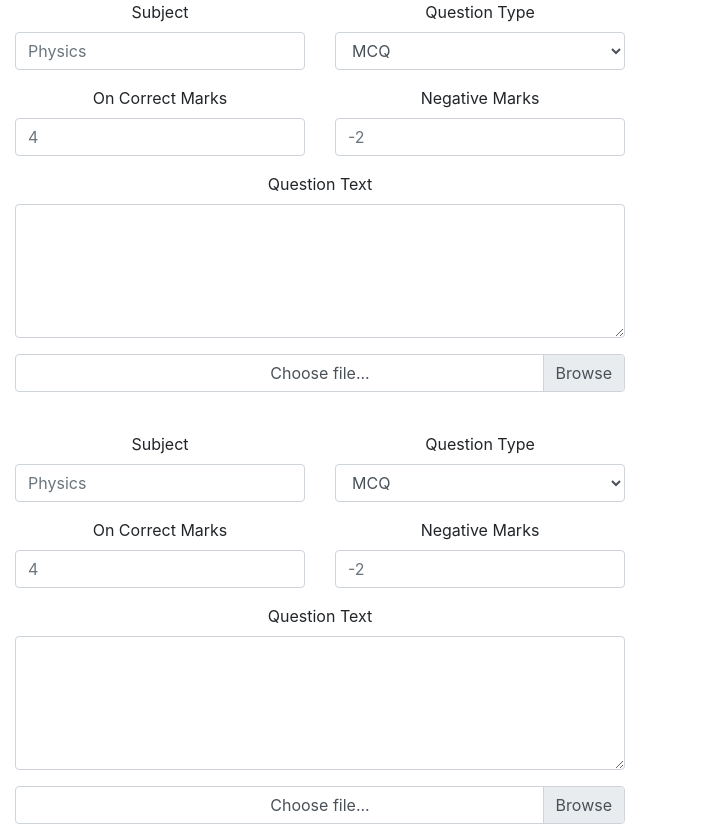
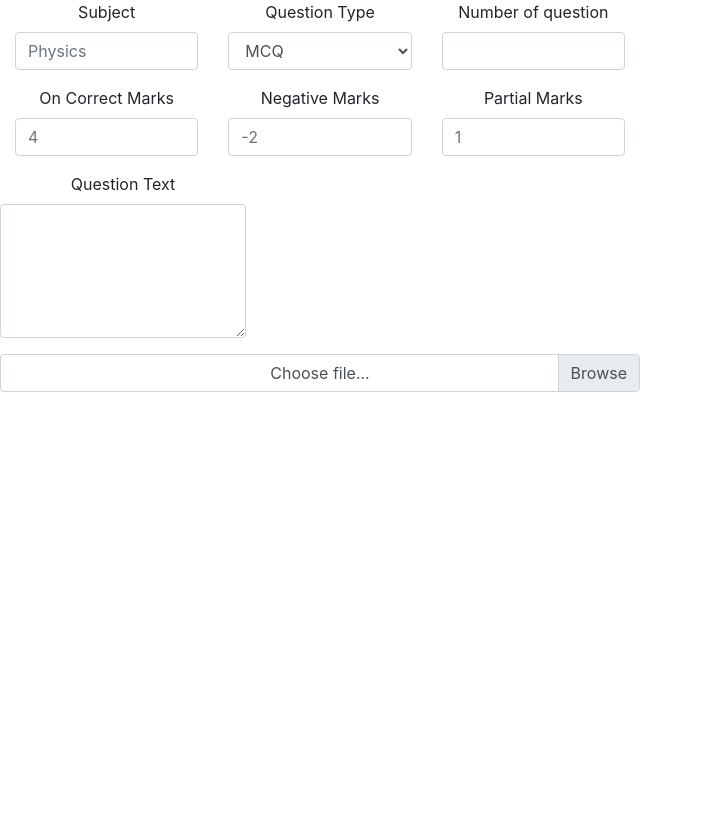
Before and after one commit to prantik1998/JEE_Helper, a Django app: page /testpapers/ in a window 1280 px wide. Shown: the whole page, without its empty margins (0-703 px from the left). After the commit the page ends 392 px from the top, so only its background shows below. Run offline with Django 3.2, Linux system fonts and the light colour scheme; some libraries are stand-ins or nearby versions.

Commit message:
mychanges

```diff
--- a/testpapers/templates/testpapers.html
+++ b/testpapers/templates/testpapers.html
@@ -1,16 +1,16 @@
 {% extends 'base.html' %}
 
 {% block content %}
-<div class="col-md-6" align="center">
-	<form id="Question 1">
+<div id="center" class="col-md-6" align="center">
+	<form id="Question1">
 		<div class="row">
-			<div class="col-md-6">
+			<div class="col-md-4">
 				<div class="form-group">
 					<label for="Subject">Subject</label>
 					<input type="text" class="form-control" id="Subject" placeholder="Physics">
 				</div>
 			</div>
-			<div class="col-md-6">
+			<div class="col-md-4">
 				<div class="form-group">
 					<label for="Question Type">Question Type</label>
 					<select class="form-control" id="Question Type">
@@ -20,27 +20,42 @@
 						<option>Numeric</option>
 						<option>Subjective</option>
 					</select>
+
 				</div>
+			</div>
+			<div class="col-md-4">
+				<div class="form-group">
+					<label for="Number">Number of question</label>
+					<input type="number" class="form-control" id="number">
+				</div>
+
 			</div>
 		</div>
 		<div class="row">
-			<div class="col-md-6">
+			<div class="col-md-4">
 
 				<div class="form-group">
 					<label for="On Correct Marks">On Correct Marks</label>
 					<input type="text" class="form-control" id="On Correct Marks" placeholder="4">
 				</div>
 			</div>
-			<div class="col-md-6">
+			<div class="col-md-4">
 				<div class="form-group">
 					<label for="Negative Marks">Negative Marks</label>
 					<input type="text" class="form-control" id="Negative Marks" placeholder="-2">
 				</div>
 			</div>
+			<div class="col-md-4">
+				<div class="form-group">
+					<label for="Partial Marks">Partial Marks</label>
+					<input type="text" class="form-control" id="Negative Marks" placeholder="1">
 				</div>
+			</div>
+		</div>
+		<div class="row" id="questions">
 			<div class="form-group">
 				<label for="QuestionText">Question Text</label>
-			<textarea class="form-control" id="QuestionText" rows="5	"></textarea>
+				<textarea class="form-control" id="QuestionText" rows="5"></textarea>
 			</div>
 
 
@@ -50,59 +65,13 @@
 				<label class="custom-file-label" for="validatedCustomFile">Choose file...</label>
 				<div class="invalid-feedback">Example invalid custom file feedback</div>
 			</div>
+		</div>
 	</form>
 	<div class="row">
+
 		<br>
 	</div>
-	<form id="Question 2">
-		<div class="row">
-			<div class="col-md-6">
-				<div class="form-group">
-					<label for="Subject">Subject</label>
-					<input type="text" class="form-control" id="Subject" placeholder="Physics">
-				</div>
-			</div>
-			<div class="col-md-6">
-				<div class="form-group">
-					<label for="Question Type">Question Type</label>
-					<select class="form-control" id="Question Type">
-						<option>MCQ</option>
-						<option>MCQ(Multiple Correct)</option>
-						<option>Integer Type</option>
-						<option>Numeric</option>
-						<option>Subjective</option>
-					</select>
-				</div>
-			</div>
-		</div>
-		<div class="row">
-			<div class="col-md-6">
 
-				<div class="form-group">
-					<label for="On Correct Marks">On Correct Marks</label>
-					<input type="text" class="form-control" id="On Correct Marks" placeholder="4">
-				</div>
-			</div>
-			<div class="col-md-6">
-				<div class="form-group">
-					<label for="Negative Marks">Negative Marks</label>
-					<input type="text" class="form-control" id="Negative Marks" placeholder="-2">
-				</div>
-			</div>
-		</div>
-		<div class="form-group">
-			<label for="QuestionText">Question Text</label>
-			<textarea class="form-control" id="QuestionText" rows="5	"></textarea>
-		</div>
-
-
-		<div class="custom-file" id="Figure">
-			<input type="file" class="custom-file-input" id="validatedCustomFile" required>
-			<!-- <img id="blah" src="#" alt="your image" /> -->
-			<label class="custom-file-label" for="validatedCustomFile">Choose file...</label>
-			<div class="invalid-feedback">Example invalid custom file feedback</div>
-		</div>
-	</form>
 </div>
 
 <script type="text/javascript">
@@ -132,6 +101,72 @@ $("#validatedCustomFile").change(function(){
     readURL(this);
 
 });
+document.getElementById("number").addEventListener("keyup", function(event) {
+    event.preventDefault();
+    if (event.keyCode == 13)
+	{
+		var num = document.getElementById("number")
+
+
+		myNode = document.getElementById("questions")
+
+		while (myNode.firstChild) {
+	    myNode.removeChild(myNode.firstChild);
+		}
+		console.log(num.value)
+		for(var i=0;i<num.value;i++)
+		{
+			var doc = document.createElement("div")
+			doc.class= "form-group"
+			var fig = document.createElement("div")
+			fig.class = "custom-file"
+			fig.id = "Figure"+(i+1)
+			var label = document.createElement("label")
+			label.for="QuestionText"
+			label.innerHTML="QuestionText"
+			var textarea = document.createElement("textarea")
+			textarea.id = "QuestionText"+(i+1)
+			textarea.class = "form-control"
+			textarea.rows = "5"
+			textarea.coloums = "5"
+			doc.appendChild(label)
+			doc.appendChild(document.createElement("br"))
+			doc.appendChild(textarea)
+			doc.appendChild(document.createElement("br"))
+			myNode.appendChild(doc);
+
+			var input = document.createElement("input")
+			input.type = "file"
+			input.class = "custom-file-input"
+			var img = document.createElement("img")
+			img.src="#"
+			img.alt="your image"
+			img.id = "blah"+(i+1)
+			img.style.visibility='hidden'
+			var label = document.createElement("label")
+			label.class="custom-file-label"
+			label.for="validatedCustomFile"
+			label.innerHTML="Choose file..."
+			// var div = document.createElement("div")
+			// div.class = "invalid-feedback"
+			// div.innerHTML = "Invalid  custom file feedback"
+			fig.appendChild(input)
+			fig.appendChild(document.createElement("br"))
+			fig.appendChild(img)
+			fig.appendChild(document.createElement("br"))
+			// fig.appendChild(label)
+			// fig.appendChild(document.createElement("br"))
+			// fig.appendChild(div)
+			// fig.appendChild(document.createElement("br"))
+			myNode.appendChild(document.createElement("br"))
+
+			myNode.appendChild(fig);
+
+		}
+
+
+	}
+});
 
 </script>
 {% endblock content %}
```
Lines whose indentation alone changed are shown as unchanged.
